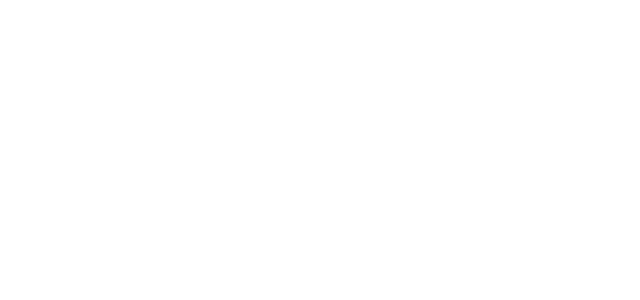
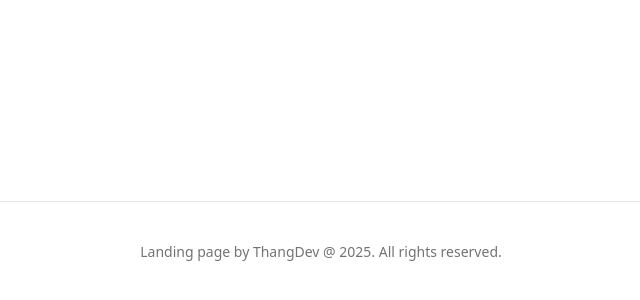
Before and after one commit to thangdevalone/graduation-invitation, a Next.js app: page / in a window 1280 px wide. Shown: the part 7143-7443 px from the top of the page, without its empty margins (319-959 px from the left). Before the commit the page ends 7344 px from the top, so only its background shows below. Built offline with nearby package versions, Linux system fonts and the light colour scheme.

Commit message:
⚡️ update footer

```diff
--- a/src/app/page.tsx
+++ b/src/app/page.tsx
@@ -1,5 +1,6 @@
 import { CardIntroduce } from "@/components/card-introduce";
 import { Hero } from "@/components/hero";
+import { Footer } from "@/components/layouts/footer";
 import { Header } from "@/components/layouts/header";
 import { ParalaxImageGraduation } from "@/components/paralax-image-graduation";
 import { TimelineSection } from "@/components/time-line";
@@ -13,6 +14,7 @@
       <CardIntroduce />
       <TimelineSection />
       <ParalaxImageGraduation />
+      <Footer />
     </div>
   );
 }
--- /dev/null
+++ b/src/components/layouts/footer.tsx
@@ -0,0 +1,7 @@
+export function Footer() {
+  return (
+    <div className="text-center text-sm text-neutral-500 py-10 border-t">
+      Landing page by ThangDev @ 2025. All rights reserved.
+    </div>
+  );
+}
```
